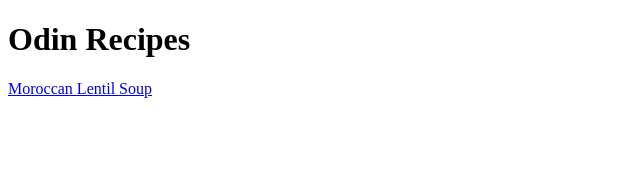
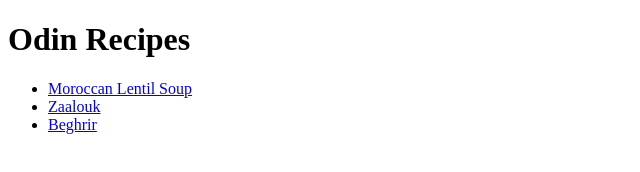
Before and after one commit to OneSrX/odin-recipes, a plain HTML site: page index.html in a window 1280 px wide. Shown: the whole page, without its empty margins (0-640 px from the left). Drawn offline with Linux system fonts and the light colour scheme.

Commit message:
Add links to zaalouk and beghrir recipes

```diff
--- a/index.html
+++ b/index.html
@@ -7,6 +7,12 @@
   </head>
   <body>
     <h1>Odin Recipes</h1>
-    <a href="recipes/moroccan-lentil-soup.html">Moroccan Lentil Soup</a>
+    <ul>
+      <li>
+        <a href="recipes/moroccan-lentil-soup.html">Moroccan Lentil Soup</a>
+      </li>
+      <li><a href="recipes/zaalouk.html">Zaalouk</a></li>
+      <li><a href="recipes/beghrir.html">Beghrir</a></li>
+    </ul>
   </body>
 </html>
```
